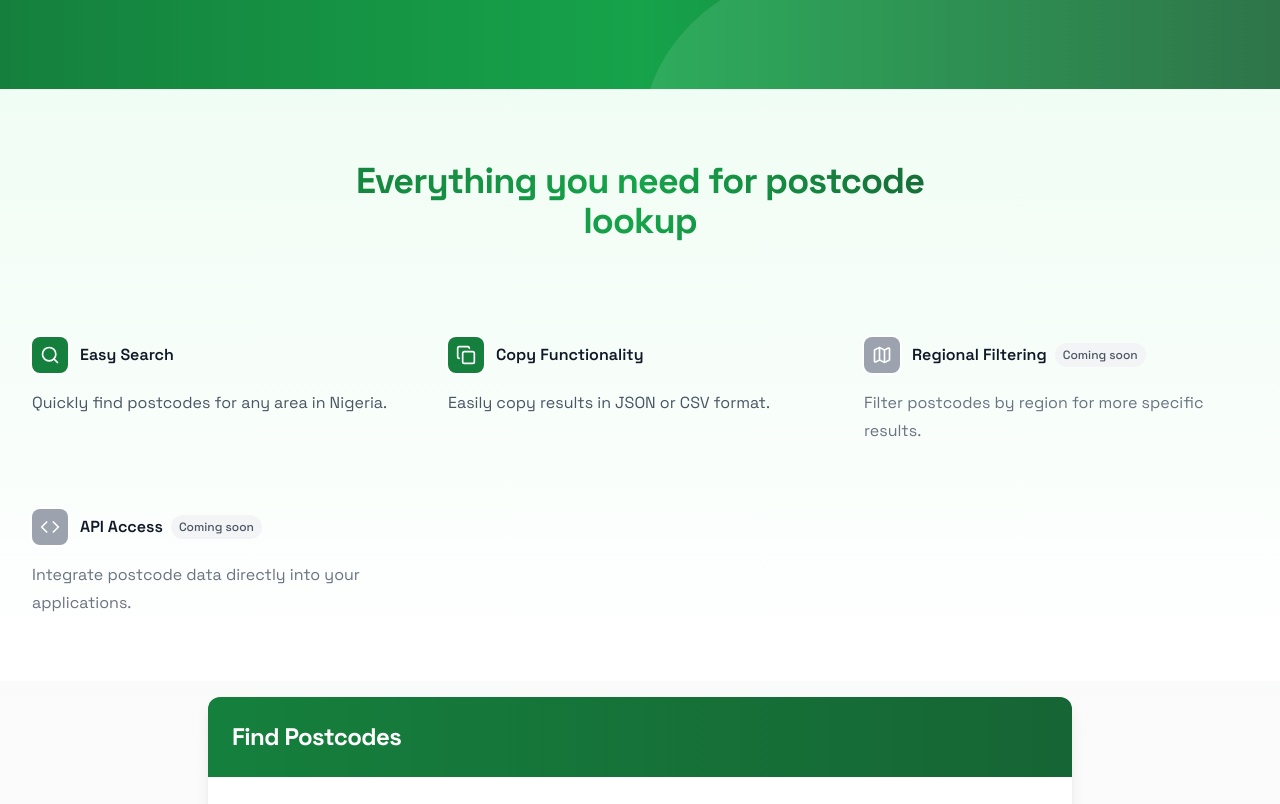
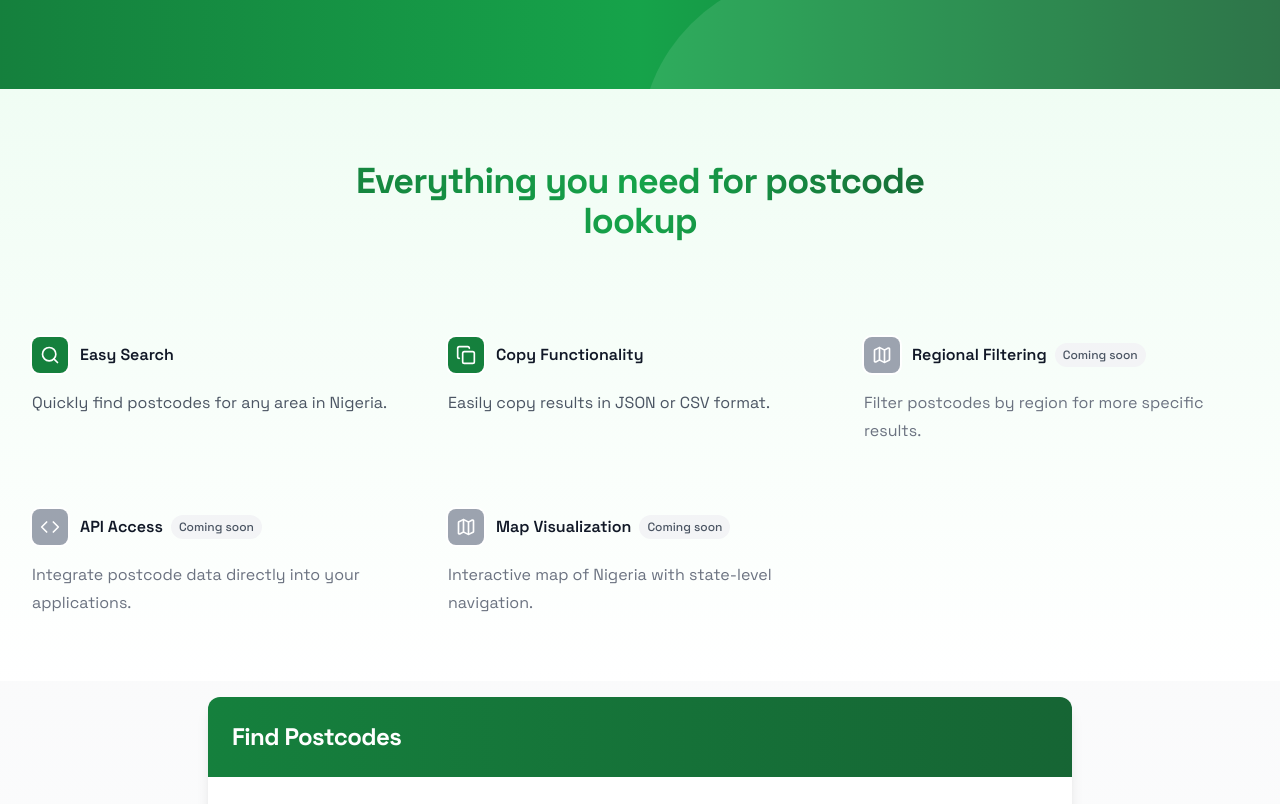
Before and after one commit to JCalmCrasher/nigeria-postcodes, a Next.js app: page / in a window 1280 px wide. Shown: the part 375-1179 px from the top of the page. Built offline with nearby package versions, Linux system fonts and the light colour scheme.

Commit message:
Update Features.tsx

```diff
--- a/src/components/Features.tsx
+++ b/src/components/Features.tsx
@@ -24,7 +24,13 @@ const features = [
   description: "Integrate postcode data directly into your applications.",
   icon: Code,
   status: "coming-soon"
- }
+ },
+ {
+  name: "Map Visualization",
+  description: "Interactive map of Nigeria with state-level navigation.",
+  icon: Map,
+  status: "coming-soon"
+},
 ];
 
 export function Features() {
```
